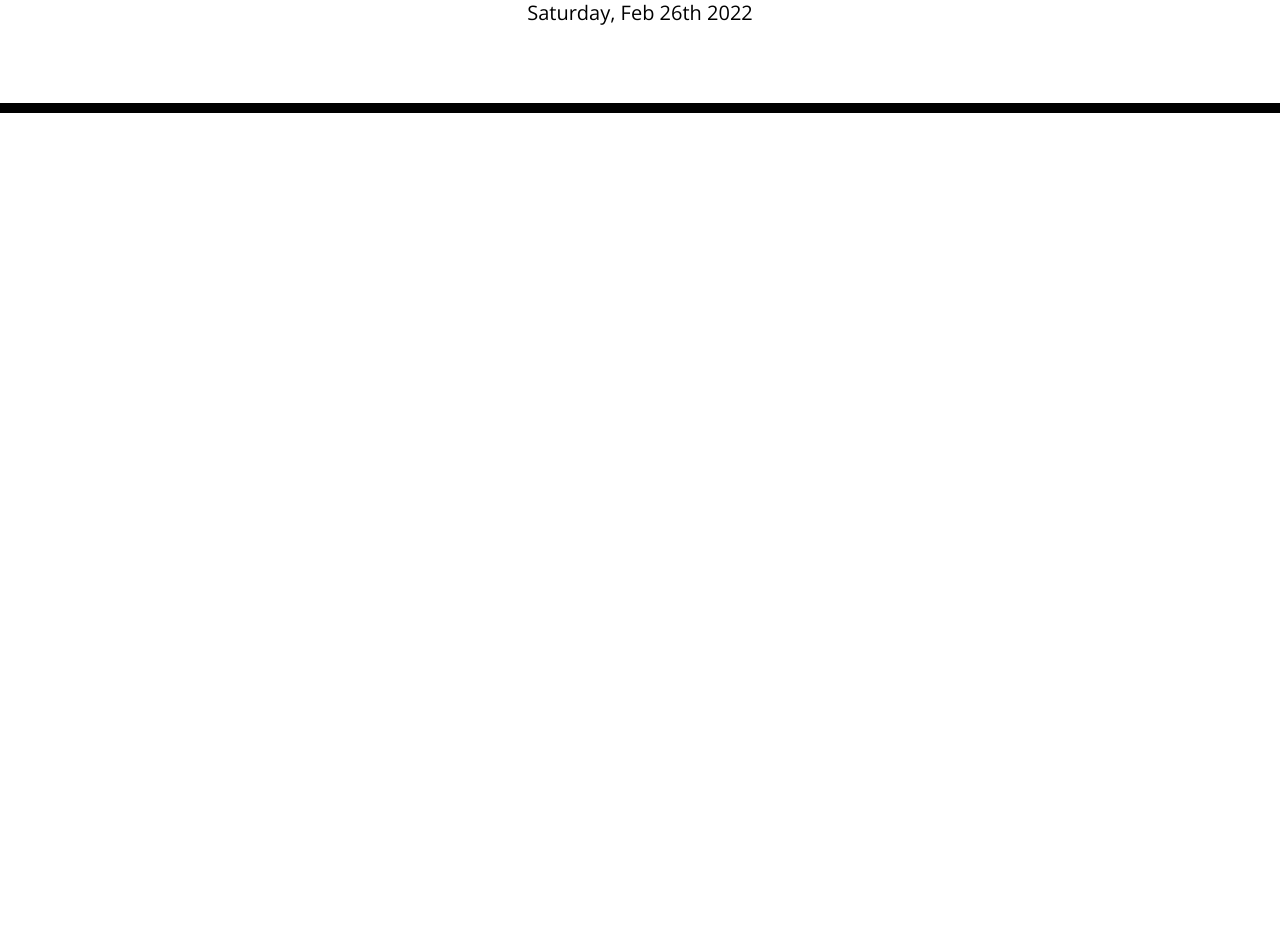
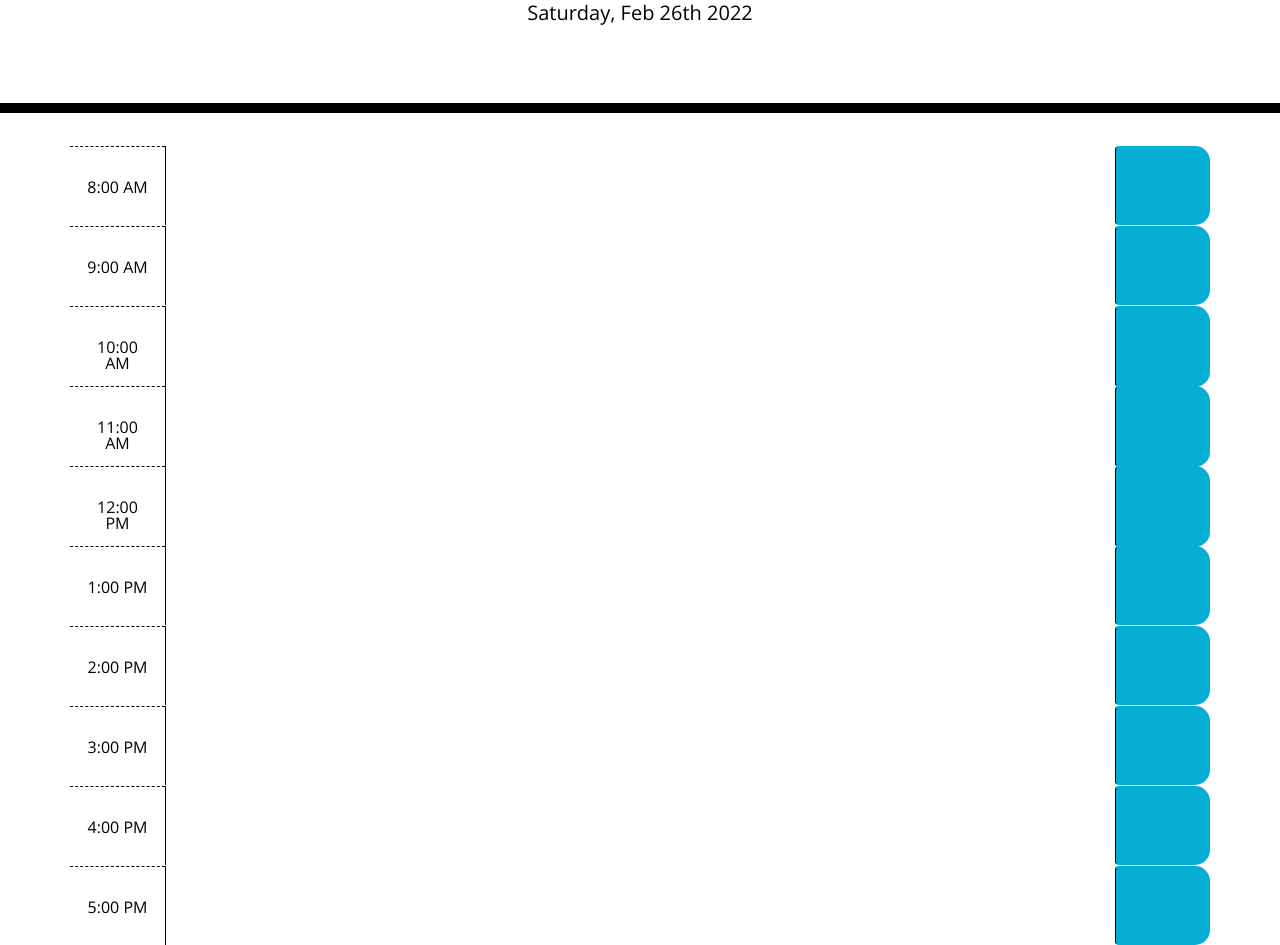
Before and after one commit to barkleylikecharles/work-day-scheduler, a plain HTML site: page index.html in a window 1280 px wide. Shown: the part 191-1136 px from the top of the page. Before the commit the page ends 800 px from the top, so only its background shows below. Drawn offline with nearby package versions, Linux system fonts and the light colour scheme.

Commit message:
added workday time blocks

```diff
--- a/index.html
+++ b/index.html
@@ -30,6 +30,97 @@
     </header>
     <div class="container">
       <!-- Timeblocks go here -->
+      <!--Build rows for all 9 business hours 8am-5pmEST-->
+      <div id="hour8" class="row time-block">
+        <div class="col-md-1 hour">
+          8:00 AM
+        </div>
+        <textarea class="col-md-10 description">
+        </textarea>
+        <button class="btn saveBtn col-md-1"></button>
+      </div>
+
+      <div id="hour9" class="row time-block">
+        <div class="col-md-1 hour">
+          9:00 AM
+        </div>
+        <textarea class="col-md-10 description">
+        </textarea>
+        <button class="btn saveBtn col-md-1"></button>
+      </div>
+
+      <div id="hour10" class="row time-block">
+        <div class="col-md-1 hour">
+          10:00 AM
+        </div>
+        <textarea class="col-md-10 description">
+        </textarea>
+        <button class="btn saveBtn col-md-1"></button>
+      </div>
+
+      <div id="hour11" class="row time-block">
+        <div class="col-md-1 hour">
+          11:00 AM
+        </div>
+        <textarea class="col-md-10 description">
+        </textarea>
+        <button class="btn saveBtn col-md-1"></button>
+      </div>
+
+      <div id="hour12" class="row time-block">
+        <div class="col-md-1 hour">
+          12:00 PM
+        </div>
+        <textarea class="col-md-10 description">
+        </textarea>
+        <button class="btn saveBtn col-md-1"></button>
+      </div>
+
+      <div id="hour13" class="row time-block">
+        <div class="col-md-1 hour">
+          1:00 PM
+        </div>
+        <textarea class="col-md-10 description">
+        </textarea>
+        <button class="btn saveBtn col-md-1"></button>
+      </div>
+
+      <div id="hour14" class="row time-block">
+        <div class="col-md-1 hour">
+          2:00 PM
+        </div>
+        <textarea class="col-md-10 description">
+        </textarea>
+        <button class="btn saveBtn col-md-1"></button>
+      </div>
+
+      <div id="hour15" class="row time-block">
+        <div class="col-md-1 hour">
+          3:00 PM
+        </div>
+        <textarea class="col-md-10 description">
+        </textarea>
+        <button class="btn saveBtn col-md-1"></button>
+      </div>
+
+      <div id="hour16" class="row time-block">
+        <div class="col-md-1 hour">
+          4:00 PM
+        </div>
+        <textarea class="col-md-10 description">
+        </textarea>
+        <button class="btn saveBtn col-md-1"></button>
+      </div>
+
+      <div id="hour17" class="row time-block">
+        <div class="col-md-1 hour">
+          5:00 PM
+        </div>
+        <textarea class="col-md-10 description">
+        </textarea>
+        <button class="btn saveBtn col-md-1"></button>
+      </div>
+
     </div>
 
     <script src="https://code.jquery.com/jquery-3.4.1.min.js"></script>
```
Also changed, not shown: 3 other files.
